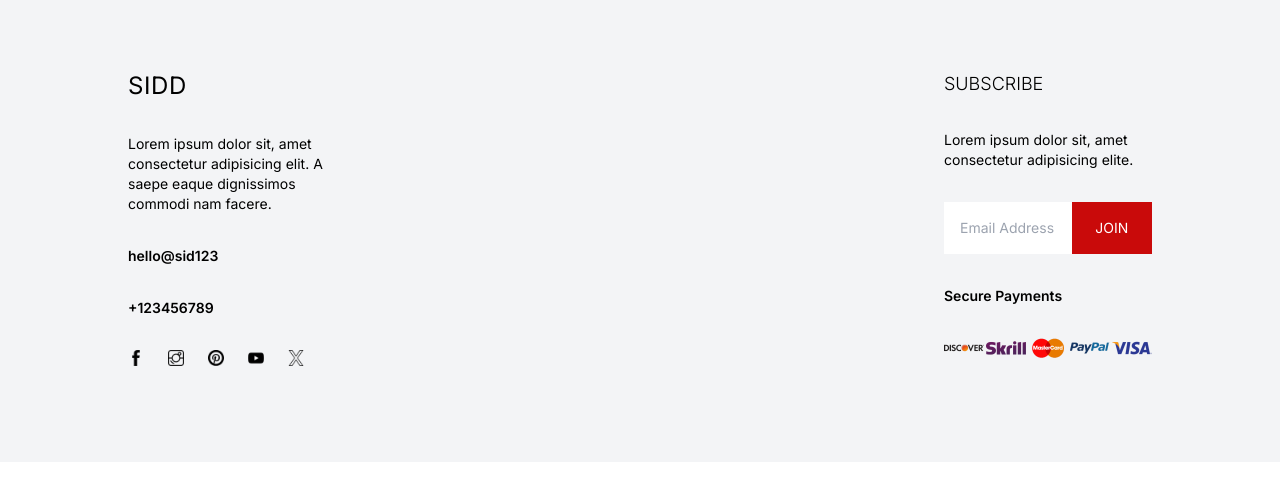
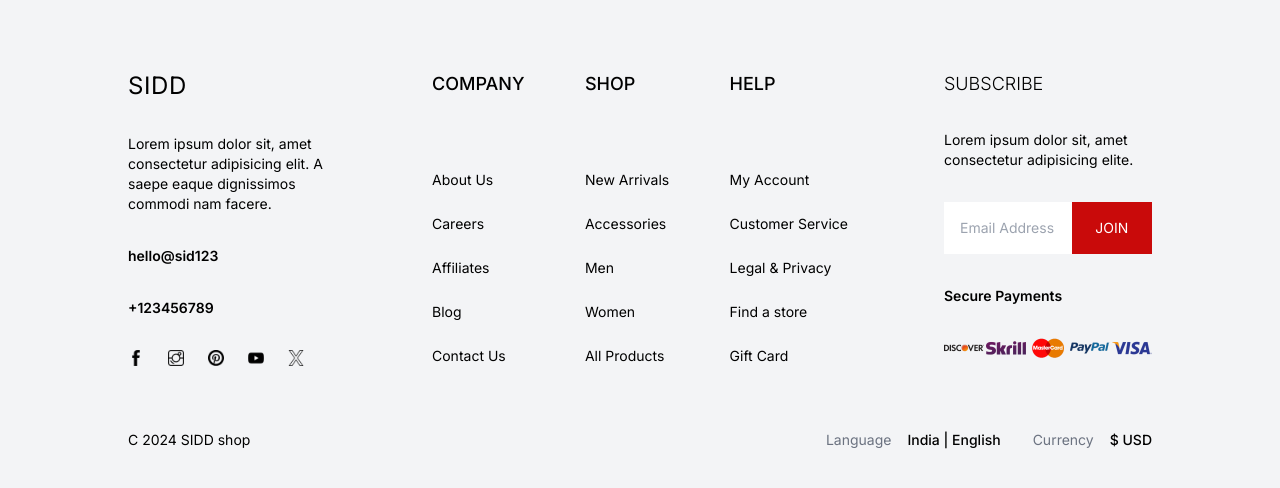
Before and after one commit to sidr467/E-Commerce_Clone, a Next.js app: page / in a window 1280 px wide. Shown: the part 2782-3270 px from the top of the page. Before the commit the page ends 3244 px from the top, so only its background shows below. Built offline with nearby package versions, Linux system fonts and the light colour scheme.

Commit message:
Update Footer.tsx
Finished Doing Footer Top and bottom part Footer is complete

```diff
--- a/src/app/components/Footer.tsx
+++ b/src/app/components/Footer.tsx
@@ -26,7 +26,38 @@ const Footer = () => {
           </div>
         </div>
         {/* Center */}
-        <div className="w-1/2 hidden lg:flex justify-between"></div>
+        <div className="w-1/2 hidden lg:flex justify-between">
+          <div className=" flex flex-col justify-between">
+            <h1 className=" font-medium text-lg">COMPANY</h1>
+            <div className="flex flex-col gap-6">
+              <Link href="/">About Us</Link>
+              <Link href="/">Careers</Link>
+              <Link href="/">Affiliates</Link>
+              <Link href="/">Blog</Link>
+              <Link href="/">Contact Us</Link>
+            </div>
+          </div>
+          <div className=" flex flex-col justify-between">
+            <h1 className=" font-medium text-lg">SHOP</h1>
+            <div className="flex flex-col gap-6">
+              <Link href="/">New Arrivals</Link>{" "}
+              <Link href="/">Accessories</Link>
+              <Link href="/">Men</Link>
+              <Link href="/">Women</Link>
+              <Link href="/">All Products</Link>
+            </div>
+          </div>
+          <div className=" flex flex-col justify-between">
+            <h1 className=" font-medium text-lg">HELP</h1>
+            <div className="flex flex-col gap-6">
+              <Link href="/">My Account</Link>
+              <Link href="/">Customer Service</Link>
+              <Link href="/">Legal & Privacy</Link>
+              <Link href="/">Find a store</Link>
+              <Link href="/">Gift Card</Link>
+            </div>
+          </div>
+        </div>
         {/* Right */}
         <div className=" w-full md:w-1/2 lg:w-1/4 flex flex-col gap-8">
           <h1 className=" font-light text-lg">SUBSCRIBE</h1>
@@ -50,7 +81,19 @@ const Footer = () => {
         </div>
       </div>
       {/* Bottom */}
-      <div className=""></div>
+      <div className=" flex flex-col md:flex-row items-center justify-between gap-8 mt-16">
+        <div>C 2024 SIDD shop</div>
+        <div className="flex flex-col md:flex-row gap-8">
+          <div className=" ">
+            <span className=" text-gray-500 mr-4">Language</span>
+            <span className="font-medium">India | English</span>
+          </div>
+          <div className="">
+            <span className=" text-gray-500 mr-4">Currency</span>
+            <span className="font-medium">$ USD</span>
+          </div>
+        </div>
+      </div>
     </div>
   )
 }
```
